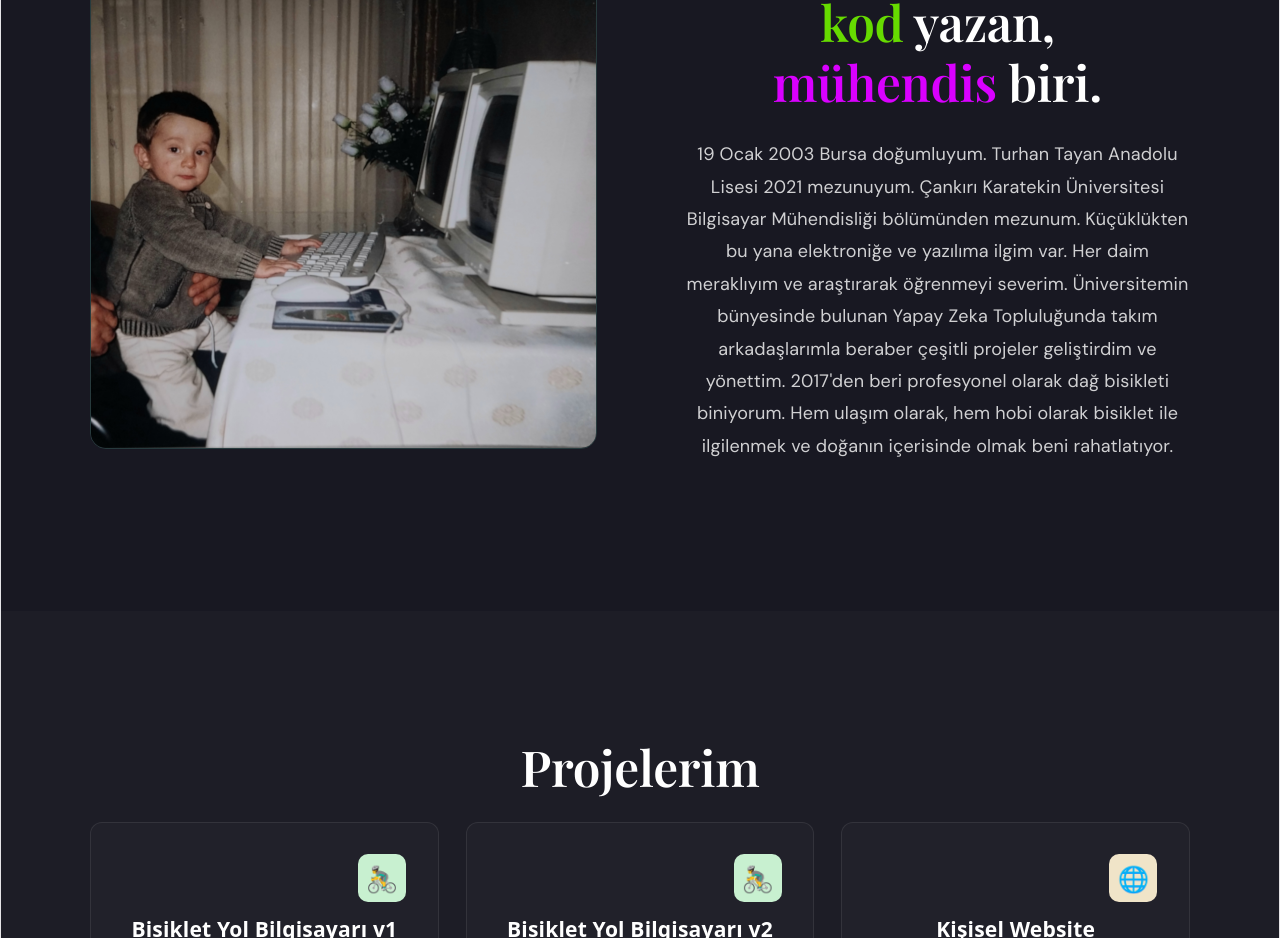
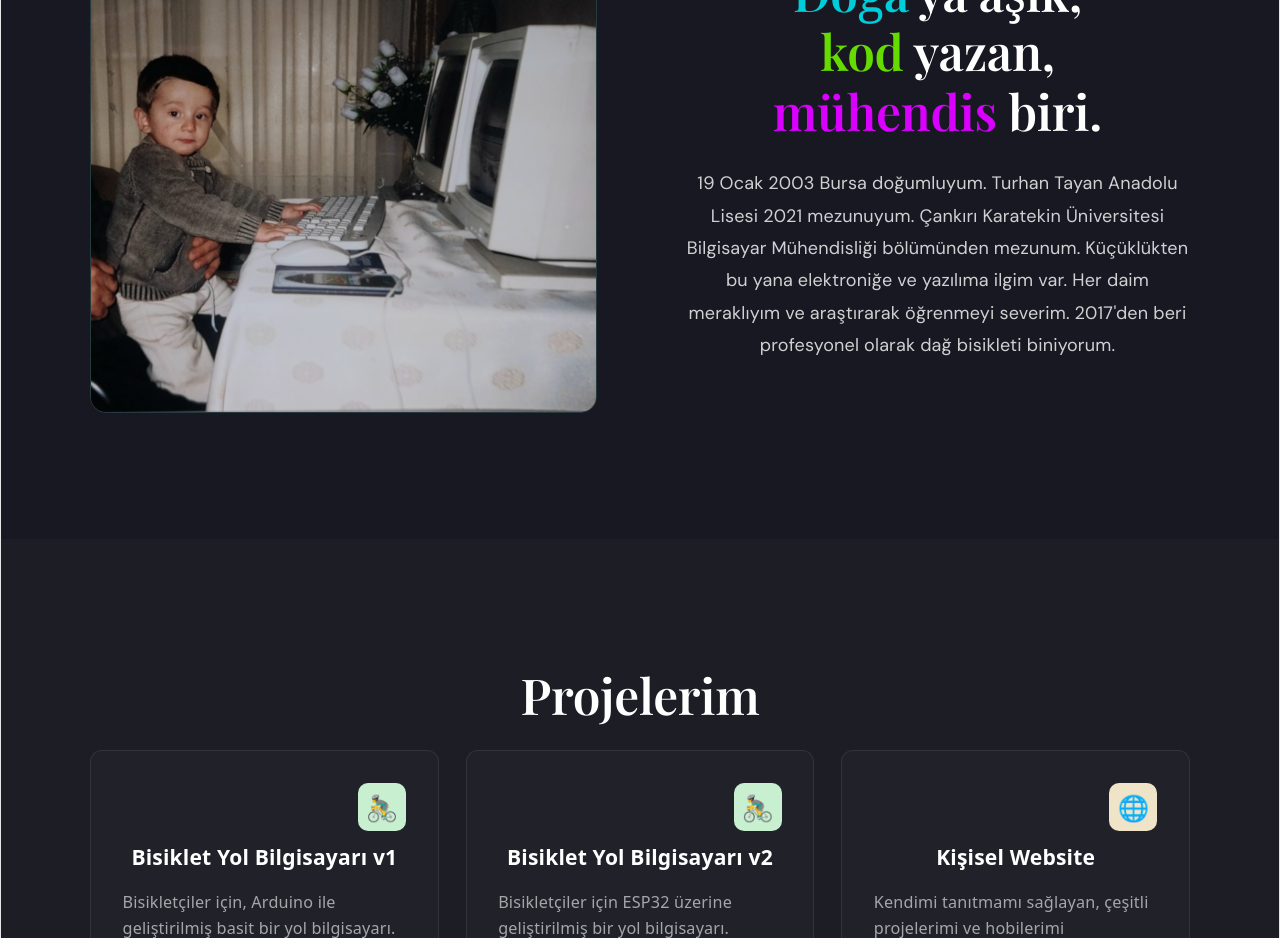
Before and after one commit to Tuz256/keremandacvatansever.com, a React (Vite) app: page / in a window 1280 px wide. Shown: the part 1020-1958 px from the top of the page. Built offline with nearby package versions, Linux system fonts and the light colour scheme.

Commit message:
Update on about section

```diff
--- a/src/App.jsx
+++ b/src/App.jsx
@@ -467,11 +467,8 @@ function About() {
             19 Ocak 2003 Bursa doğumluyum. Turhan Tayan Anadolu Lisesi 2021 mezunuyum.
             Çankırı Karatekin Üniversitesi Bilgisayar Mühendisliği bölümünden mezunum.
             Küçüklükten bu yana elektroniğe ve yazılıma ilgim var. Her daim meraklıyım
-            ve araştırarak öğrenmeyi severim. Üniversitemin bünyesinde bulunan Yapay
-            Zeka Topluluğunda takım arkadaşlarımla beraber çeşitli projeler geliştirdim
-            ve yönettim. 2017'den beri profesyonel olarak dağ bisikleti biniyorum. Hem
-            ulaşım olarak, hem hobi olarak bisiklet ile ilgilenmek ve doğanın içerisinde
-            olmak beni rahatlatıyor.
+            ve araştırarak öğrenmeyi severim. 2017'den beri profesyonel olarak dağ
+            bisikleti biniyorum.
           </p>
           <div style={{ display: "flex", gap: "2rem" }}>
           </div>
```
